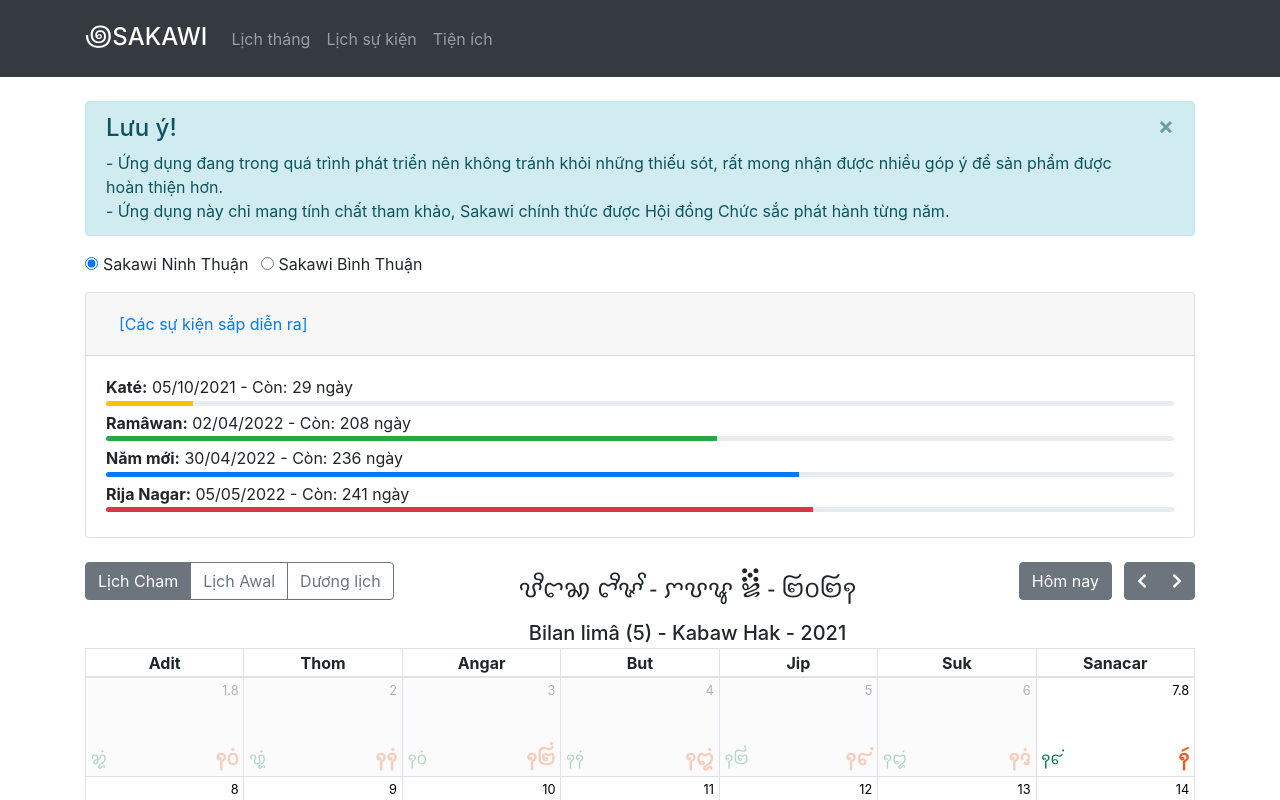
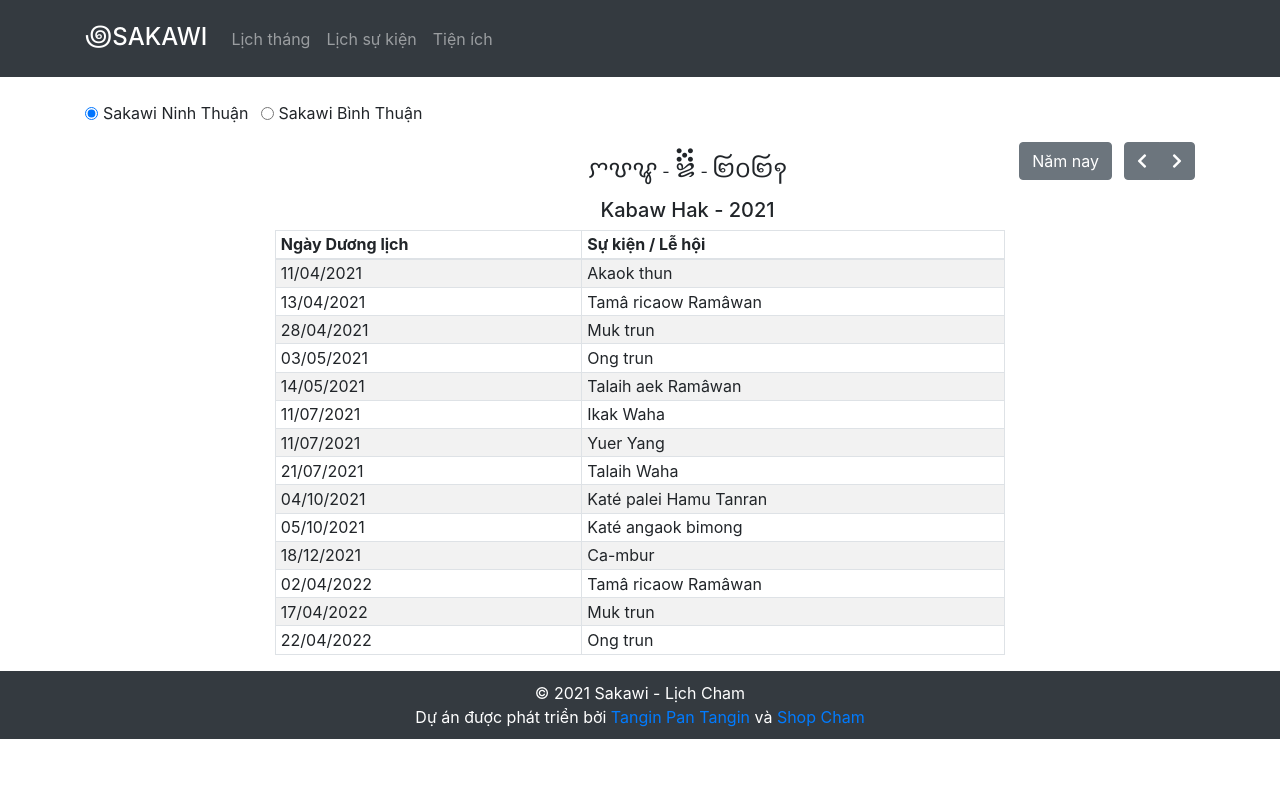
Before and after one commit to Tanginpantangin/sakawi-cham-web, a React (Create React App) app: page / in a window 1280 px wide. Shown: the top 800 px of the page. Built offline with nearby package versions, Linux system fonts and the light colour scheme.

Commit message:
Added EventCalendarPage

```diff
--- a/src/App.tsx
+++ b/src/App.tsx
@@ -1,14 +1,14 @@
-import React from 'react';
 //import logo from './logo.svg';
 import './App.css';
-import { Calendar } from './components/calendar';
 import { Layout } from './Layout';
+import { EventCalendarPage } from './pages/eventCalendarPage';
 
 function App() {
   return (
     <div className="App">
       <Layout>
-        <Calendar/>
+        {/* <MonthCalendarPage /> */}
+        <EventCalendarPage />
       </Layout>
     </div>
   );
--- a/src/Layout.tsx
+++ b/src/Layout.tsx
@@ -42,10 +42,10 @@
                     {props.children}
                 </Col>
             </Row>
-            {/* Fotter */}
+            {/* Footer */}
             <Row>
                 <Col style={footerStyle}>
-                    {`© ${new Date().getFullYear()} Sakawi`}
+                    {`© ${new Date().getFullYear()} Sakawi - Lịch Cham`}
                     <br />
                     {'Dự án được phát triển bởi '}
                     <a href="https://tanginpantangin.com/#!/converter" target="_blank" rel="noreferrer">Tangin Pan Tangin</a>
--- a/src/components/countDownBar.tsx
+++ b/src/components/countDownBar.tsx
@@ -1,7 +1,8 @@
 import { useEffect, useState } from "react";
 import { Col, ProgressBar, Row } from "react-bootstrap";
 import { EventType, VariantType } from "../enums/enum";
-import { SakawiType } from "./calendar";
+import Helper from "../utility/helper";
+import { SakawiType } from "../pages/monthCalendarPage";
 
 export interface CountDownBarProps {
     eventType: EventType;
@@ -36,12 +37,7 @@
         setDays(days);
     }
 
-    let dd = props.eventDate.getDate();
-    let mm = props.eventDate.getMonth() + 1;
-    const yyyy = props.eventDate.getFullYear();
-    const ddStr = dd < 10 ? '0' + dd : dd;
-    const mmStr = mm < 10 ? '0' + mm : mm;
-    const dateStr = ddStr + '/' + mmStr + '/' + yyyy;
+    const dateStr = Helper.displayDateString(props.eventDate);
 
     let variantType: VariantType;
     let displayEventName = '';
--- a/src/components/dayDetails.tsx
+++ b/src/components/dayDetails.tsx
@@ -3,7 +3,7 @@
 import { AhierDate, AhierMonth } from "../model/AhierDate";
 import { AwalDate, AwalMonth } from "../model/AwalDate";
 import Helper from "../utility/helper";
-import { SakawiType } from "./calendar";
+import { SakawiType } from "../pages/monthCalendarPage";
 
 interface DayDetailsProps {
     sakawiType: SakawiType;
--- a/src/components/eventCanlendar.tsx
+++ b/src/components/eventCanlendar.tsx
@@ -5,7 +5,7 @@
 import { FullCalendarType } from "../model/FullCalendarType";
 import { MatrixCalendarType } from "../model/MatrixCalendarType";
 import Helper from "../utility/helper";
-import { SakawiType } from "./calendar";
+import { SakawiType } from "../pages/monthCalendarPage";
 import { YearNavigation } from "./yearNavigation";
 
 interface EventCalendarProps {
@@ -26,10 +26,15 @@
             if (currentAhierMonthMatrix) {
                 setCurrentAhierYear(currentAhierMonthMatrix.ahierMonth.year);
             }
+
+            // TODO
+            // const datesOfAhierYear = props.fullSakawi.filter(x => JSON.stringify(x.dateAhier.ahierMonth.year) === JSON.stringify(currentAhierMonthMatrix.ahierMonth.year));
+            // const nextEvents = Helper.getEventsInAhierYear(props.matrixSakawi, datesOfAhierYear);
+            // setEvents(nextEvents);
         }
 
         init();
-    }, [props.matrixSakawi]);
+    }, [props.fullSakawi, props.matrixSakawi]);
 
     function handleOnClickToCurrentYear() {
         if (sakawiType === "sakawiAhier") {
@@ -55,26 +60,25 @@
         }
     }
 
-    let rows: JSX.Element[] = [];
-    rows.push(
-        <tr key={`sakawiAhier-row-`}>
-            <td>{'BBB'}</td>
-            <td>{'CCC'}</td>
-        </tr>);
+    function renderRows(currentAhierYear: AhierYear) {
+        const datesOfAhierYear = props.fullSakawi.filter(x => JSON.stringify(x.dateAhier.ahierMonth.year) === JSON.stringify(currentAhierYear));
+        const nextEvents = Helper.getEventsInAhierYear(props.matrixSakawi, datesOfAhierYear);
+
+        let rows: JSX.Element[] = [];
+        nextEvents.forEach((item, index) => {
+            rows.push(
+                <tr key={`event-row-${index}`}>
+                    <td>{Helper.displayDateString(item.eventDate)}</td>
+                    <td>{item.eventType.toString()}</td>
+                </tr>);
+        });
+
+        return rows;
+    }
 
     return (
         <Container>
             <Row>
-                {/* <MonthNavigation
-                    sakawiType={sakawiType}
-                    displayMonth={true}
-                    displaySelectSakawiType={true}
-                    currentAhierYear={currentAhierYear}
-                    onClickCurrentBtn={handleOnClickToCurrentYear}
-                    onClickPreviousBtn={handleOnClickPreviousYear}
-                    onClickNextBtn={handleOnClickNextYear}
-                    onSelectSakawiType={type => setSakawiType(type)}
-                /> */}
                 <YearNavigation
                     sakawiType={sakawiType}
                     currentAhierYear={currentAhierYear}
@@ -85,20 +89,21 @@
                 />
             </Row>
             <Row>
-                <Col md={12}>
-                    EventCalendar
-                    <Table bordered hover>
+                <Col md={2}></Col>
+                <Col md={8}>
+                    <Table striped bordered hover>
                         <thead>
                             <tr>
-                                <th className="ahier-day-name" style={{ padding: "2px", textAlign: "center" }}>Col 1</th>
-                                <th className="ahier-day-name" style={{ padding: "2px", textAlign: "center" }}>Col 2</th>
+                                <th>Ngày Dương lịch</th>
+                                <th>Sự kiện / Lễ hội</th>
                             </tr>
                         </thead>
                         <tbody>
-                            {rows}
+                            {renderRows(currentAhierYear)}
                         </tbody>
                     </Table>
                 </Col>
+                <Col md={2}></Col>
             </Row>
         </Container>
     );
--- a/src/components/monthCalendar.tsx
+++ b/src/components/monthCalendar.tsx
@@ -6,7 +6,7 @@
 import { FullCalendarType } from "../model/FullCalendarType";
 import { MatrixCalendarType } from "../model/MatrixCalendarType";
 import Helper from "../utility/helper";
-import { SakawiType } from "./calendar";
+import { SakawiType } from "../pages/monthCalendarPage";
 import { MonthAhier } from "./monthAhier";
 import { MonthAwal } from "./monthAwal";
 import { MonthGregory } from "./monthGregory";
--- a/src/components/monthNavigation.tsx
+++ b/src/components/monthNavigation.tsx
@@ -3,7 +3,7 @@
 import { AhierMonth } from "../model/AhierDate";
 import { AwalMonth } from "../model/AwalDate";
 import Helper from "../utility/helper";
-import { SakawiType } from "./calendar";
+import { SakawiType } from "../pages/monthCalendarPage";
 
 interface MonthNavigationProps {
     sakawiType: SakawiType;
--- a/src/components/yearCalendar.tsx
+++ b/src/components/yearCalendar.tsx
@@ -6,7 +6,7 @@
 import { FullCalendarType } from "../model/FullCalendarType";
 import { MatrixCalendarType } from "../model/MatrixCalendarType";
 import Helper from "../utility/helper";
-import { SakawiType } from "./calendar";
+import { SakawiType } from "../pages/monthCalendarPage";
 import { YearAhier } from "./yearAhier";
 import { YearAwal } from "./yearAwal";
 import { YearGregory } from "./yearGregory";
--- a/src/components/yearNavigation.tsx
+++ b/src/components/yearNavigation.tsx
@@ -3,7 +3,7 @@
 import { AhierYear } from "../model/AhierDate";
 import { AwalYear } from "../model/AwalDate";
 import Helper from "../utility/helper";
-import { SakawiType } from "./calendar";
+import { SakawiType } from "../pages/monthCalendarPage";
 
 interface YearNavigationProps {
     sakawiType: SakawiType;
--- /dev/null
+++ b/src/pages/eventCalendarPage.tsx
@@ -0,0 +1,62 @@
+import React, { useState } from "react";
+import { Col, Container, Form, Row } from "react-bootstrap";
+import { EventCalendar } from "../components/eventCanlendar";
+import { FullCalendarType } from "../model/FullCalendarType";
+import { MatrixCalendarType } from "../model/MatrixCalendarType";
+import Helper from "../utility/helper";
+
+export declare type SakawiType = 'sakawiAwal' | 'sakawiAhier' | 'sakawiGregory';
+export declare type AreaType = 'NinhThuan' | 'BinhThuan';
+
+export const EventCalendarPage = () => {
+    const [areaType, setAreaType] = useState<AreaType>('NinhThuan');
+    const [matrixSakawi, setMatrixSakawi] = useState<MatrixCalendarType[]>([]);
+    const [fullSakawi, setFullSakawi] = useState<FullCalendarType[]>([]);
+
+    React.useEffect(() => {
+        function init() {
+            // Build matrix Calendar
+            let matrix = Helper.buildMatrixCalendar(2046, areaType);
+            setMatrixSakawi(matrix.matrixCalendar);
+            setFullSakawi(matrix.fullCalendar);
+        }
+
+        init();
+    }, [areaType]);
+
+    return (
+        <Container>
+            <Row>
+                <Col md={4}>
+                    <Form>
+                        <div className="mb-3">
+                            <Form.Check
+                                inline
+                                type={"radio"}
+                                label={`Sakawi Ninh Thuận`}
+                                checked={areaType === "NinhThuan"}
+                                onChange={() => { setAreaType('NinhThuan') }}
+                            />
+                            <Form.Check
+                                inline
+                                type={"radio"}
+                                label={`Sakawi Bình Thuận`}
+                                checked={areaType === "BinhThuan"}
+                                onChange={() => { setAreaType('BinhThuan') }}
+                            />
+                        </div>
+                    </Form>
+                </Col>
+            </Row>
+            {
+                matrixSakawi.length > 0 &&
+                <Row>
+                    <EventCalendar
+                        matrixSakawi={matrixSakawi}
+                        fullSakawi={fullSakawi}
+                    />
+                </Row>
+            }
+        </Container>
+    );
+}
--- a/src/components/calendar.tsx
+++ b/src/pages/monthCalendarPage.tsx
@@ -1,15 +1,15 @@
 import React, { useState } from "react";
 import { Accordion, Alert, Button, Card, Col, Container, Form, Row } from "react-bootstrap";
+import { CountDownBar, CountDownBarProps } from "../components/countDownBar";
+import { MonthCalendar } from "../components/monthCalendar";
 import { FullCalendarType } from "../model/FullCalendarType";
 import { MatrixCalendarType } from "../model/MatrixCalendarType";
 import Helper from "../utility/helper";
-import { CountDownBar, CountDownBarProps } from "./countDownBar";
-import { MonthCalendar } from "./monthCalendar";
 
 export declare type SakawiType = 'sakawiAwal' | 'sakawiAhier' | 'sakawiGregory';
 export declare type AreaType = 'NinhThuan' | 'BinhThuan';
 
-export const Calendar = () => {
+export const MonthCalendarPage = () => {
     const [showWarning, setShowWarning] = useState(true);
     const [areaType, setAreaType] = useState<AreaType>('NinhThuan');
     const [matrixSakawi, setMatrixSakawi] = useState<MatrixCalendarType[]>([]);
@@ -49,7 +49,7 @@
                     <Col sm={12} md={12} lg={12}>
                         <Alert variant='info' onClose={() => setShowWarning(false)} dismissible>
                             <Alert.Heading>Lưu ý!</Alert.Heading>
-                            - Ứng dụng đang trong quá trình phát triển nên không tránh khỏi những thiếu sót, rất mong nhận được nhiều góp ý để sản phẩm được hoàn thiện hơn.
+                            - Ứng dụng đang trong quá trình phát triển nên còn những thiếu sót, rất mong nhận được nhiều góp ý để sản phẩm được hoàn thiện hơn.
                             <br />- Ứng dụng này chỉ mang tính chất tham khảo, Sakawi chính thức được Hội đồng Chức sắc phát hành từng năm.
                         </Alert>
                     </Col>
@@ -115,15 +115,6 @@
                     />
                 </Row>
             }*/}
-            {/* {
-                matrixSakawi.length > 0 &&
-                <Row>
-                    <EventCalendar
-                        matrixSakawi={matrixSakawi}
-                        fullSakawi={fullSakawi}
-                    />
-                </Row>
-            } */}
         </Container>
     );
 }
--- a/src/utility/helper.ts
+++ b/src/utility/helper.ts
@@ -1,4 +1,4 @@
-import { AreaType } from '../components/calendar';
+import { AreaType } from '../pages/monthCalendarPage';
 import { CountDownBarProps } from '../components/countDownBar';
 import sakawiTakaiCiimConfig from '../data/SakawiTakaiCiim.json';
 import { AhierMonthEnum, AwalMonthEnum, GuecTypeEnum, GuenTypeEnum, IkasSarakEnum, NasakEnum } from "../enums/enum";
@@ -695,8 +695,10 @@
         return result;
     }
 
-    static getEventsInAhierYear(maxtrixCalendar: MatrixCalendarType[], item: FullCalendarType) {
+    static getEventsInAhierYear(maxtrixCalendar: MatrixCalendarType[], fullCalendar: FullCalendarType[]) {
         let result: CountDownBarProps[] = [];
+
+        fullCalendar.forEach(function (item, index) {
             let eventGregoryDate = item.dateGregory;
 
             if (item.dateAhier.ahierMonth.month === 0 && item.dateAhier.date === 1) {
@@ -757,7 +759,17 @@
             if (item.dateAhier.ahierMonth.month === 3 && eventGregoryDate.getDay() === 0 && item.dateAhier.date < 7) {
                 result.push({ eventType: 'Yuer Yang', sakawiType: 'sakawiAhier', eventDate: eventGregoryDate });
             }
+        });
 
         return result;
     }
+
+    static displayDateString(date: Date) {
+        let dd = date.getDate();
+        let mm = date.getMonth() + 1;
+        const yyyy = date.getFullYear();
+        const ddStr = dd < 10 ? '0' + dd : dd;
+        const mmStr = mm < 10 ? '0' + mm : mm;
+        return ddStr + '/' + mmStr + '/' + yyyy;
     }
+}
```
Lines whose indentation alone changed are shown as unchanged.
